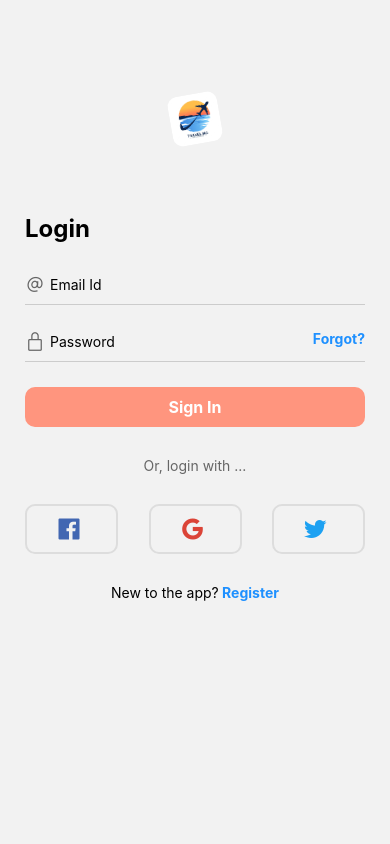
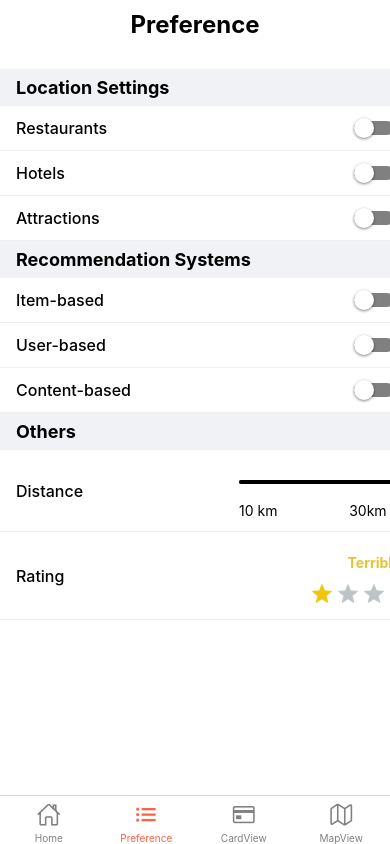
Before and after one commit to phulam11031996/goplaces, a React Native app in the folder frontend/: screen /Preference in a window 390 px wide. Built offline with nearby package versions, Linux system fonts and the light colour scheme; no server answers.

Commit message:
front end preference page done with layout

```diff
--- /dev/null
+++ b/frontend/components/CustomRating.js
@@ -0,0 +1,15 @@
+import * as React from "react";
+import { AirbnbRating } from "@rneui/base";
+
+const CustomRating = (props) => {
+  return (
+    <AirbnbRating
+      count={5}
+      defaultRating={1}
+      onFinishRating={(val) => console.log(val)}
+      size={20}
+      reviewSize
+    />
+  );
+};
+export default CustomRating;
--- /dev/null
+++ b/frontend/components/CustomSlider.js
@@ -0,0 +1,54 @@
+import * as React from "react";
+import { Slider } from "@rneui/base";
+import { Text, View, StyleSheet } from "react-native";
+
+const CustomeSlider = (props) => {
+  const [distance, setDistance] = React.useState(30);
+  const state = {
+    minDistance: 10,
+    maxDistance: 30,
+  };
+  return (
+    <View style={styles.container}>
+      <Slider
+        style={{ width: 270 }}
+        step={1}
+        minimumValue={state.minDistance}
+        maximumValue={state.maxDistance}
+        value={distance}
+        onValueChange={(val) => {
+          setDistance(val);
+          console.log(val);
+        }}
+        thumbTintColor="tomato"
+        maximumTrackTintColor="gray"
+        minimumTrackTintColor="black"
+        thumbStyle={{ height: 20, width: 20 }}
+      />
+      <View style={styles.textCon}>
+        <Text style={styles.colorGrey}>{state.minDistance} km</Text>
+        <Text style={styles.colorYellow}>{distance + "km"}</Text>
+        <Text style={styles.colorGrey}>{state.maxDistance}+ km</Text>
+      </View>
+    </View>
+  );
+};
+const styles = StyleSheet.create({
+  container: {
+    flex: 1,
+    justifyContent: "center",
+    alignItems: "center",
+  },
+  textCon: {
+    width: 270,
+    flexDirection: "row",
+    justifyContent: "space-between",
+  },
+  colorGrey: {
+    color: "black",
+  },
+  colorYellow: {
+    color: "black",
+  },
+});
+export default CustomeSlider;
--- /dev/null
+++ b/frontend/components/CustomSwitch.js
@@ -0,0 +1,31 @@
+import React, { useState } from "react";
+import { View, Switch, StyleSheet } from "react-native";
+
+const CustomSwitch = () => {
+  const [isEnabled, setIsEnabled] = useState(false);
+
+  return (
+    <View style={styles.container}>
+      <Switch
+        trackColor={{ false: "gray", true: "tomato" }}
+        thumbColor={isEnabled ? "white" : "white"}
+        ios_backgroundColor="gray"
+        onValueChange={() => {
+          setIsEnabled(!isEnabled);
+          console.log(!isEnabled);
+        }}
+        value={isEnabled}
+      />
+    </View>
+  );
+};
+
+const styles = StyleSheet.create({
+  container: {
+    flex: 1,
+    alignItems: "center",
+    justifyContent: "center",
+  },
+});
+
+export default CustomSwitch;
--- a/frontend/navigation/AuthStack.js
+++ b/frontend/navigation/AuthStack.js
@@ -11,7 +11,7 @@ const Stack = createStackNavigator();
 const NavigationStack = () => {
   return (
     <Stack.Navigator>
-      <Stack.Screen
+      {/* <Stack.Screen
         name="SignInScreen"
         component={SignIn}
         options={{ headerShown: false }}
@@ -25,7 +25,7 @@ const NavigationStack = () => {
         name="ActivityDetailScreen"
         component={ActivityDetailScreen}
         options={{headerBackTitle : "Back"}}
-      />
+      /> */}
       <Stack.Screen
         name="BottomTab"
         component={BottomTab}
--- a/frontend/package.json
+++ b/frontend/package.json
@@ -12,6 +12,7 @@
     "@react-navigation/bottom-tabs": "^6.5.3",
     "@react-navigation/native": "^6.1.4",
     "@react-navigation/stack": "^6.3.14",
+    "@rneui/themed": "^4.0.0-rc.7",
     "axios": "^1.2.5",
     "expo": "~47.0.12",
     "expo-status-bar": "~1.4.2",
--- a/frontend/screens/PreferenceScreen.js
+++ b/frontend/screens/PreferenceScreen.js
@@ -1,12 +1,133 @@
 import * as React from "react";
-import { View } from "react-native";
+import { View, Text, SectionList, StyleSheet } from "react-native";
+import { SafeAreaView } from "react-native-safe-area-context";
+import CustomRating from "../components/CustomRating";
+import CustomSlider from "../components/CustomSlider";
+import CustomSwitch from "../components/CustomSwitch";
+
+const DATA = [
+  {
+    title: "Location Settings",
+    data: [
+      {
+        label: "Restaurants",
+        component: <CustomSwitch />,
+      },
+      {
+        label: "Hotels",
+        component: <CustomSwitch />,
+      },
+      {
+        label: "Attractions",
+        component: <CustomSwitch />,
+      },
+    ],
+  },
+  {
+    title: "Recommendation Systems",
+    data: [
+      {
+        label: "Item-based",
+        component: <CustomSwitch />,
+      },
+      {
+        label: "User-based",
+        component: <CustomSwitch />,
+      },
+      {
+        label: "Content-based",
+        component: <CustomSwitch />,
+      },
+    ],
+  },
+  {
+    title: "Others",
+    data: [
+      {
+        label: "Distance",
+        component: <CustomSlider />,
+      },
+      {
+        label: "Rating",
+        component: <CustomRating />,
+      },
+    ],
+  },
+];
 
 const PreferenceScreen = () => {
+  const renderSectionHeader = ({ section }) => (
+    <View style={styles.headerContainer}>
+      <Text style={styles.headerTitle}>{section.title}</Text>
+    </View>
+  );
+
+  const renderItem = ({ item }) => (
+    <View style={styles.itemContainer}>
+      <Text style={styles.itemLabel}>{item.label}</Text>
+      <View style={styles.itemComponentContainer}>{item.component}</View>
+    </View>
+  );
+
   return (
-    <View
-      style={{ flex: 1, justifyContent: "center", alignItems: "center" }}
-    ></View>
+    <View style={styles.container}>
+      <SafeAreaView style={styles.safeArea}>
+        <Text style={styles.header}>Preference</Text>
+        <SectionList
+          sections={DATA}
+          keyExtractor={(item, index) => item + index}
+          renderItem={renderItem}
+          renderSectionHeader={renderSectionHeader}
+        />
+      </SafeAreaView>
+    </View>
   );
 };
 
+const styles = StyleSheet.create({
+  container: {
+    flex: 1,
+    backgroundColor: "#F0F2F5",
+  },
+  header: {
+    textAlign: "center",
+    marginTop: 10,
+    marginBottom: 30,
+    fontSize: 24,
+    fontWeight: "bold",
+  },
+  safeArea: {
+    flex: 1,
+    backgroundColor: "#FFFFFF",
+  },
+  headerContainer: {
+    backgroundColor: "#F0F2F5",
+    paddingVertical: 8,
+    paddingHorizontal: 16,
+  },
+  headerTitle: {
+    fontWeight: "bold",
+    fontSize: 18,
+  },
+  itemContainer: {
+    flexDirection: "row",
+    // flexDirection: "column",
+    justifyContent: "space-between",
+    alignItems: "center",
+    paddingVertical: 12,
+    paddingHorizontal: 16,
+    backgroundColor: "#FFFFFF",
+    borderBottomWidth: StyleSheet.hairlineWidth,
+    borderBottomColor: "#EFEFEF",
+  },
+  itemLabel: {
+    flex: 1,
+    fontSize: 16,
+    fontWeight: "500",
+  },
+  itemComponentContainer: {
+    flex: 0,
+  },
+});
+
 export default PreferenceScreen;
```
Also changed, not shown: 1 other file (tests, documents, lock files or other folders).
